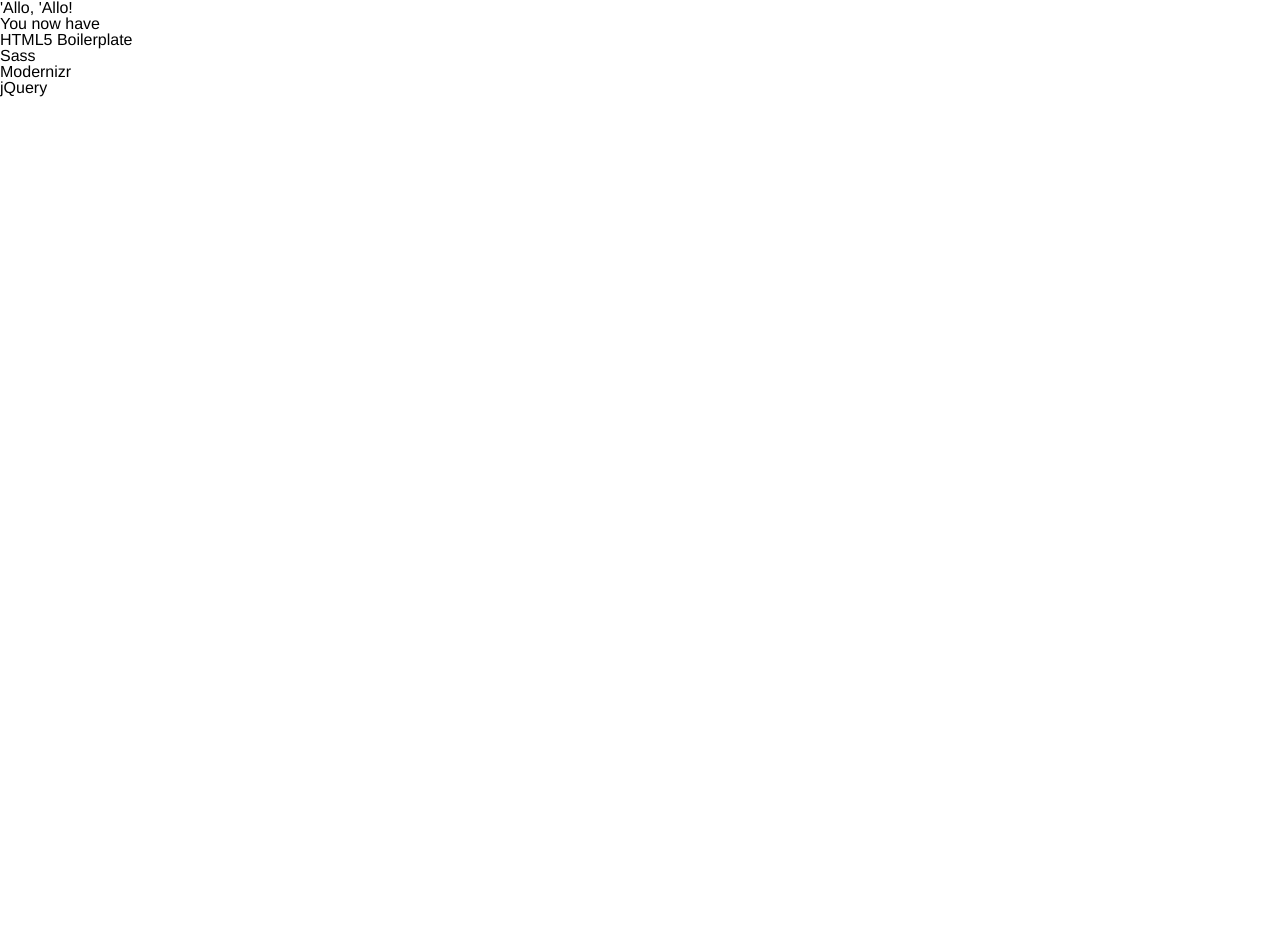
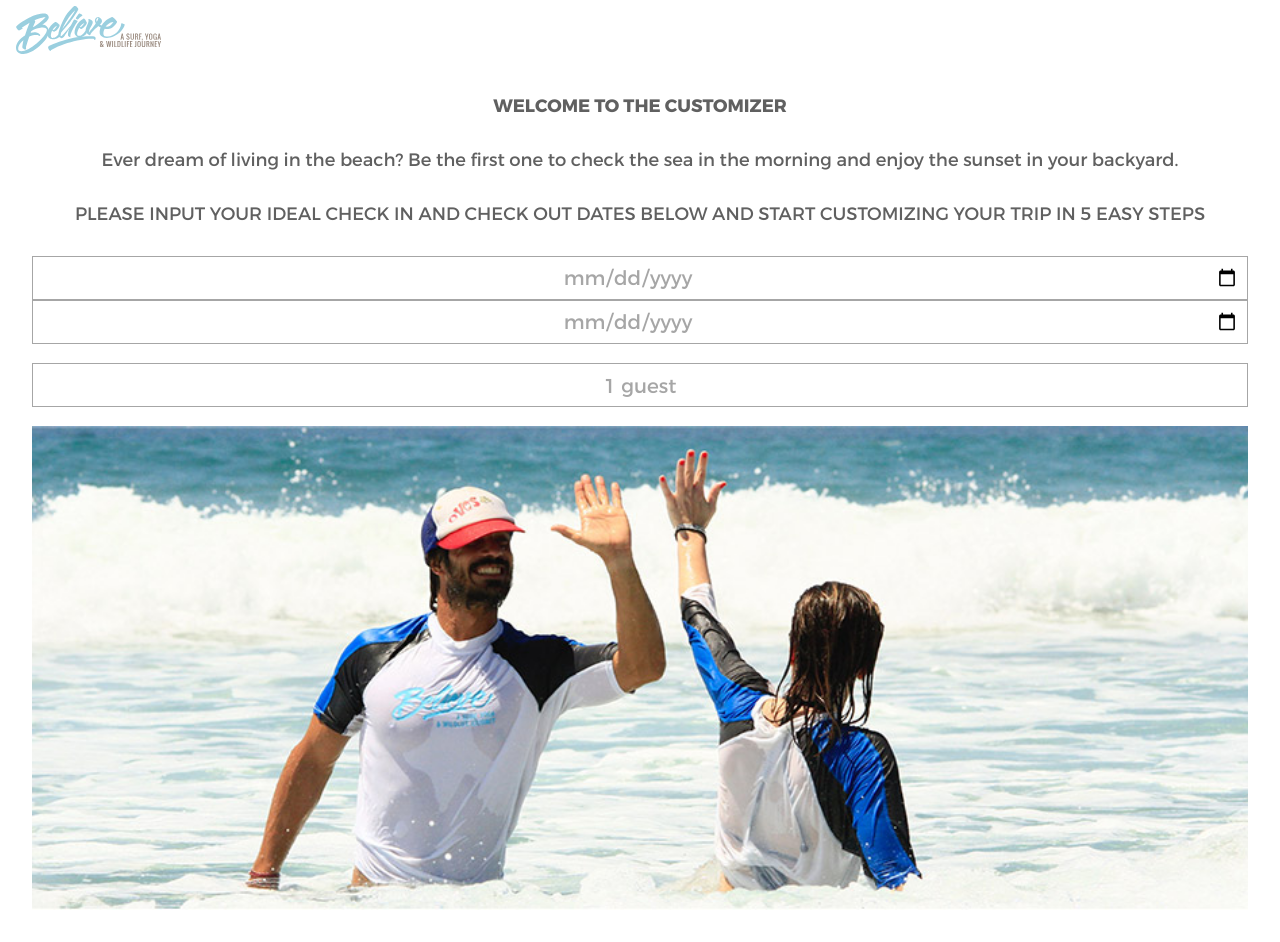
Before and after one commit to xmarianox/believe, a website: page app/index.html in a window 1280 px wide. Before the commit the page ends 800 px from the top, so only its background shows below. Drawn offline with nearby package versions, Linux system fonts and the light colour scheme; files that its build step writes are made by us from their sources.

Commit message:
:lipstick: Add welcomeView

```diff
--- a/app/index.html
+++ b/app/index.html
@@ -27,16 +27,46 @@
       <p class="browserupgrade">You are using an <strong>outdated</strong> browser. Please <a href="http://browsehappy.com/">upgrade your browser</a> to improve your experience.</p>
     <![endif]-->
 
-    <div class="hero-unit">
-      <h1>'Allo, 'Allo!</h1>
-      <p>You now have</p>
-      <ul>
-        <li>HTML5 Boilerplate</li>
-        <li>Sass</li>
-        <li>Modernizr</li>
-        <li>jQuery</li>
-      </ul>
-    </div>
+    <header class="appbar">
+      <i class="ic ic_logo_believe"></i>
+    </header>
+
+    <main class="main-container">
+
+      <section class="welcome">
+        <article class="welcome_container">
+          <h1>WELCOME TO THE CUSTOMIZER</h1>
+
+          <p>Ever dream of living in the beach? Be the first one to check the sea in the morning and enjoy the sunset in your backyard.</p>
+
+          <p>PLEASE INPUT YOUR IDEAL CHECK IN AND CHECK OUT DATES BELOW AND START CUSTOMIZING YOUR TRIP IN 5 EASY STEPS</p>
+
+          <form>
+            <div class="form_control">
+              <input type="date" name="desde">
+              <input type="date" name="hasta">
+            </div>
+
+            <div class="form_control">
+              <div class="select_container">
+                <select>
+                  <option>1 guest</option>
+                  <option>2 guest</option>
+                  <option>3 guest</option>
+                  <option>4 guest</option>
+                </select>
+              </div>
+            </div>
+          </form>
+
+          <figure>
+            <img src="images/welcom.jpg" alt="WELCOME TO THE CUSTOMIZER">
+          </figure>
+        </article>
+      </section>
+
+
+    </main>
 
     <!-- Google Analytics: change UA-XXXXX-X to be your site's ID. -->
     <script>
--- /dev/null
+++ b/app/styles/components/_appbar.scss
@@ -0,0 +1,16 @@
+// =============================================================================
+// - Appbar elements
+// =============================================================================
+.appbar {
+	@include size(100%, auto);
+	padding: 6px 16px;
+
+	background: $white;
+	overflow: hidden;
+	// position
+	position: fixed;
+	top: 0;
+	right: 0;
+	left: 0;
+	z-index: 10;
+}
--- /dev/null
+++ b/app/styles/components/_welcomeComponent.scss
@@ -0,0 +1,39 @@
+// =============================================================================
+// - WelcomeContainer
+// =============================================================================
+.welcome {
+	@include size(100%, auto);
+	padding: 8px 0;
+	color: $darkGray;
+
+	h1 {
+		font-family: $montserratBold;
+		@include font-size(18px);
+		@include line-height(24px);
+		text-align: center;
+		margin-bottom: 30px;
+	}
+
+	p {
+		font-family: $montserratRegular;
+		@include font-size(18px);
+		@include line-height(24px);
+		text-align: center;
+		margin-bottom: 30px;
+	}
+
+	figure {
+		@include size(100%, auto);
+		overflow: hidden;
+	}
+
+	img {
+		@include size(100%, auto);
+		display: block;
+	}
+
+	// - Responsive
+	@media #{$breakpoint-smartphone-big} {
+		padding: 16px;
+	}
+}
--- /dev/null
+++ b/app/styles/generycs/_forms.scss
@@ -0,0 +1,55 @@
+// =============================================================================
+// - forms elements
+// =============================================================================
+// reset placeHolder color
+@include placeholder($gray);
+
+input {
+	@include size(100%, 44px);
+	border: 1px solid $gray;
+	@include border-radius(0px);
+	background-color: $white;
+	appearance: none;
+	padding: 0 8px;
+	// texts
+	font-family: $montserratRegular;
+	@include font-size(20px);
+	@include line-height(44px);
+	text-align: center;
+	color: $gray;
+}
+
+.select_container {
+	@include size(100%, 44px);
+	border: 1px solid $gray;
+	@include border-radius(0px);
+	background-color: $white;
+	padding: 0 8px;
+
+	select {
+		@include size(100%, 100%);
+		border: none;
+		@include border-radius(0px);
+		background-color: $white;
+		appearance: none;
+		// texts
+		font-family: $montserratRegular;
+		@include font-size(20px);
+		@include line-height(44px);
+		text-align: center;
+		color: $gray;
+	}
+
+	option {
+		font-family: $montserratRegular;
+		@include font-size(20px);
+		@include line-height(44px);
+		text-align: center;
+		color: $gray;
+	}
+}
+
+.form_control {
+	@include size(100%, auto);
+	margin: 0 auto 19px;
+}
--- a/app/styles/generycs/_generycs.scss
+++ b/app/styles/generycs/_generycs.scss
@@ -24,3 +24,14 @@
   color: $orange;
   padding: 16px;
 }
+
+.main-container {
+  @include size(100%, auto);
+  margin-top: 62px;
+  padding: 16px 8px;
+
+  // - Responsive
+  @media #{$breakpoint-smartphone-big} {
+    padding: 16px;
+  }
+}
--- a/app/styles/generycs/_icons.scss
+++ b/app/styles/generycs/_icons.scss
@@ -3,4 +3,10 @@
 // =============================================================================
 .ic {
 	display: inline-block;
+
+	&_logo_believe {
+		background: url(../images/icons/ic_believe.svg) center center no-repeat;
+		background-size: cover;
+		@include size(145px, 48px);
+	}
 }
--- a/app/styles/generycs/_variables.scss
+++ b/app/styles/generycs/_variables.scss
@@ -39,13 +39,12 @@
 $facebook: #4267b2;
 $whatsapp: #189D0E;
 
-$gray: #3b3b3b;
-$lightGrey: rgba(186, 186, 186, 0.76);
-$lightGrey2: #cacaca;
-$lightGrey3: #8e8e8e;
-$darkGray: #333333;
-$ultraDarkGray: #161616;
-$ultraDarkGray2: #4f4f4f;
+$gray: #a6a6a6;
+$lightGray: rgba(186, 186, 186, 0.76);
+$darkGray: #606060;
+
+
+
 
 // =============================================================================
 // -- BREAKPOINTS
--- a/app/styles/main.scss
+++ b/app/styles/main.scss
@@ -13,8 +13,12 @@
 @import "generycs/icons";
 @import "generycs/fonts";
 @import "generycs/generycs";
+@import "generycs/forms";
 // components
 @import "components/buttons";
 // =============================================================================
 // -- Main theme
 // =============================================================================
+@import "components/appbar";
+// welcome component
+@import "components/welcomeComponent";
```
